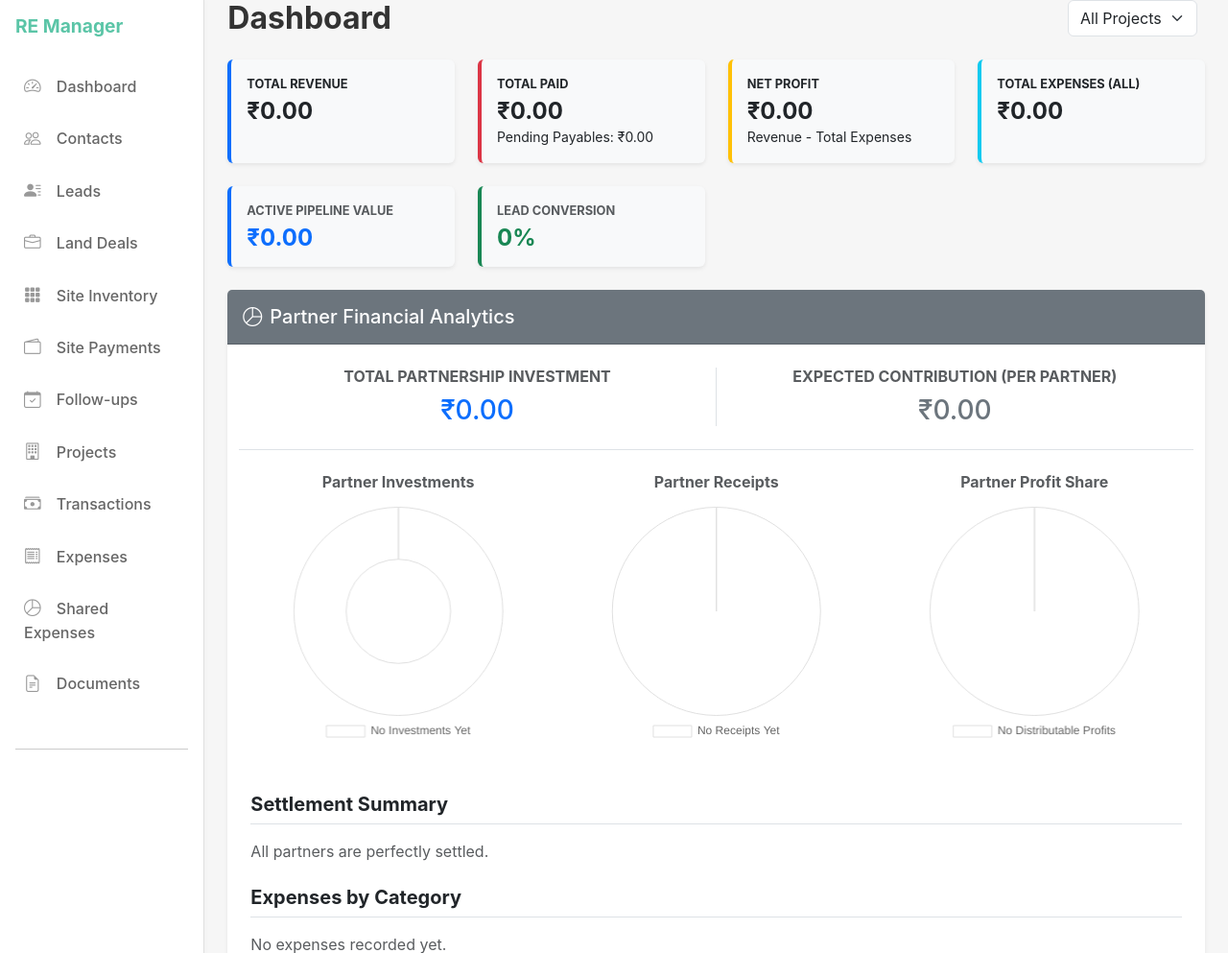
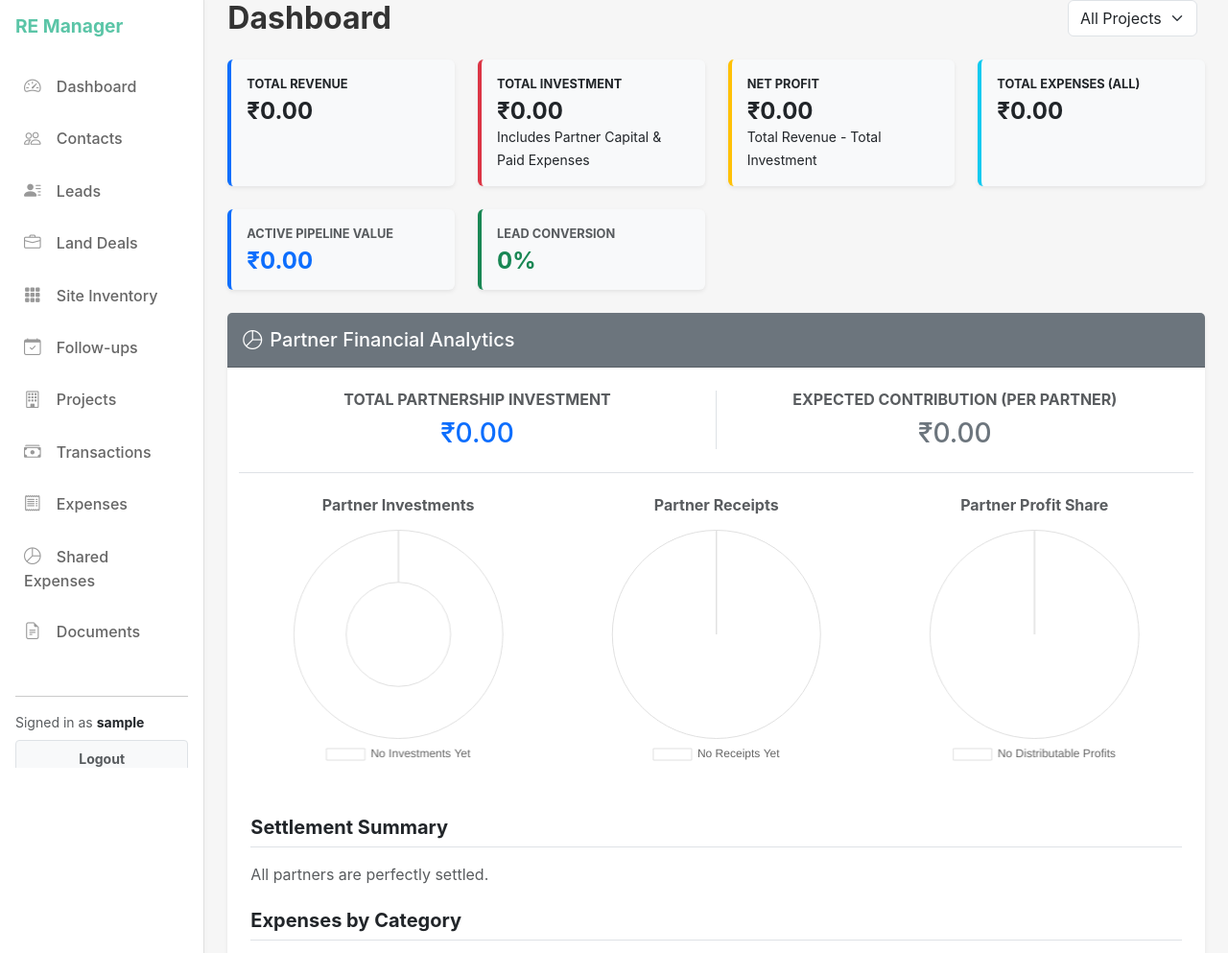
Before and after one commit to letsbdift/ReMan-Backend, a Django app: page / in a window 1280 px wide. Shown: the top 993 px of the page at 96% size. Run offline with Django 4.2, Linux system fonts and the light colour scheme; the visitor is signed in with stand-in values (Sample User, id 1); data that the repository does not hold is empty.

Commit message:
feat(django): align net profit formula (revenue - total investment), sort transactions newest first, and clean duplicate form date fields

```diff
--- a/core/models.py
+++ b/core/models.py
@@ -247,7 +247,7 @@ class Transaction(models.Model):
     created_at = models.DateTimeField(auto_now_add=True)
 
     class Meta:
-        ordering = ['-transaction_date', '-created_at']
+        ordering = ['-transaction_date', '-date', '-id']
 
     def save(self, *args, **kwargs):
         if self.transaction_date and not self.date:
--- a/core/templates/core/transaction_list.html
+++ b/core/templates/core/transaction_list.html
@@ -72,7 +72,7 @@
             {% for p in transactions %}
             <tr class="clickable-row bg-white" style="cursor: pointer;">
                 <td class="sticky-left fw-bold bg-white" style="left: 0;">
-                    <div class="text-dark">{{ p.date|date:"d/m/Y" }}</div>
+                    <div class="text-dark">{{ p.transaction_date|default:p.date|date:"d/m/Y" }}</div>
                 </td>
                 <td>{{ p.payment_type }}</td>
                 <td><div class="text-truncate" style="max-width: 120px;" title="{{ p.contact|default:'-' }}">{{ p.contact.name|default:"-" }}</div></td>
@@ -82,7 +82,7 @@
 
                 <td class="d-none record-details">
                     <div data-label="Project">{{ p.project.project_name|default:"-" }}</div>
-                    <div data-label="Date">{{ p.date|date:"d/m/Y" }}</div>
+                    <div data-label="Date">{{ p.transaction_date|default:p.date|date:"d/m/Y" }}</div>
                     <div data-label="Contact">{% if p.contact %}{{ p.contact.name }}{% elif p.paid_by %}{{ p.paid_by }}{% else %}-{% endif %}</div>
                     <div data-label="Project or Deal">{{ p.project_or_deal|default:"-" }}</div>
                     <div data-label="Transaction Type">{{ p.payment_type }}</div>
--- a/core/views.py
+++ b/core/views.py
@@ -34,7 +34,7 @@ def dashboard(request):
         sold_units=Count('sites', filter=Q(sites__status='Sold'))
     ).all()
 
-    recent_transactions = Transaction.objects.all().order_by('-transaction_date', '-created_at')
+    recent_transactions = Transaction.objects.all().order_by('-transaction_date', '-date', '-id')
     total_received_qs = Transaction.objects.filter(transaction_type='Received')
     total_paid_qs = Transaction.objects.filter(transaction_type='Paid')
 
@@ -150,23 +150,40 @@ def dashboard(request):
     paid_shared_expenses = shared_qs.aggregate(total=Coalesce(Sum('total_amount'), Decimal('0.00')))['total']
     total_expenses = paid_expenses + paid_shared_expenses
     total_expenses_all = total_expenses
+    pending_payables = base_expenses.exclude(status__iexact='Paid').aggregate(total=Coalesce(Sum('amount'), Decimal('0.00')))['total']
 
-    # Net Profit = Total Revenue - Total Expenses
-    calculated_net_profit = total_revenue - total_expenses
-    pending_payables = base_expenses.exclude(status__iexact='Paid').aggregate(total=Coalesce(Sum('amount'), Decimal('0.00')))['total']
+    # --- TOTAL INVESTMENT (Partner Capital + All Paid Expenses + Paid Shared Expenses) ---
+    total_paid_tx = total_paid_qs.aggregate(total=Coalesce(Sum('amount'), Decimal('0.00')))['total']
+
+    # Identify unlinked paid expenses to prevent double counting
+    unlinked_paid_expenses = Decimal('0.00')
+    for exp in base_expenses.filter(status__iexact='Paid'):
+        is_in_tx = total_paid_qs.filter(
+            Q(notes__icontains=f"[ExpenseRef: {exp.id}]") |
+            Q(notes__icontains=f"[ExpenseRef:{exp.id}]") |
+            Q(notes__icontains=exp.description, amount=exp.amount)
+        ).exists()
+        if not is_in_tx:
+            other_tx = total_paid_qs.filter(payment_type='Other', amount=exp.amount, paid_by__icontains=exp.paid_by or '').exists()
+            if not other_tx:
+                unlinked_paid_expenses += exp.amount
+
+    total_investment = total_paid_tx + unlinked_paid_expenses + paid_shared_expenses
+
+    # --- NET PROFIT = TOTAL REVENUE - TOTAL INVESTMENT ---
+    calculated_net_profit = total_revenue - total_investment
 
     # --- PARTNER FINANCIAL ANALYTICS ---
     all_partners = Contact.objects.filter(contact_type='Partner').order_by('name')
     N_partners = all_partners.count()
     partner_stats = []
-    total_partnership_investment = Decimal('0.00')
+    total_partnership_investment = total_investment
     total_partnership_receipts = Decimal('0.00')
 
     for p in all_partners:
         invested = base_transactions.filter(transaction_type='Paid', paid_by__icontains=p.name).aggregate(t=Coalesce(Sum('amount'), Decimal('0.00')))['t']
         received = base_transactions.filter(transaction_type='Received', paid_by__icontains=p.name).aggregate(t=Coalesce(Sum('amount'), Decimal('0.00')))['t']
 
-        total_partnership_investment += invested
         total_partnership_receipts += received
 
         # Calculate profit share based on ownership percentage
@@ -276,7 +293,9 @@ def dashboard(request):
         'recent_transactions': recent_transactions,
         'total_received': total_received or 0,
         'total_revenue': total_received or 0,
-        'total_paid': total_paid or 0,
+        'total_investment': total_investment,
+        'total_partnership_investment': total_investment,
+        'total_paid': total_investment,
         'total_expenses': total_expenses_all or 0,
         'total_expenses_all': total_expenses_all or 0,
         'net_profit': calculated_net_profit,
@@ -470,7 +489,7 @@ class TransactionList(ListView):
     context_object_name = 'transactions'
 
     def get_queryset(self):
-        qs = Transaction.objects.all().order_by('-transaction_date', '-created_at')
+        qs = Transaction.objects.all().order_by('-transaction_date', '-date', '-id')
         project_id = self.request.GET.get('project_id', 'all')
         transaction_type = self.request.GET.get('transaction_type', 'all')
         partner_name = self.request.GET.get('partner_name', 'all')
--- a/templates/base.html
+++ b/templates/base.html
@@ -79,8 +79,7 @@
                         <li class="nav-item"><a href="{% url 'lead_list' %}"><i class="bi bi-person-lines-fill"></i> Leads</a></li>
                         <li class="nav-item"><a href="{% url 'deal_list' %}"><i class="bi bi-briefcase"></i> Land Deals</a></li>
                         <li class="nav-item"><a href="{% url 'site_list' %}"><i class="bi bi-grid-3x3-gap-fill"></i> Site Inventory</a></li>
-                        <li class="nav-item"><a href="{% url 'site_payment_list' %}"><i class="bi bi-wallet2"></i> Site Payments</a></li>
-                        <li class="nav-item"><a href="{% url 'followup_list' %}"><i class="bi bi-calendar-check"></i> Follow-ups</a></li>
+                                                <li class="nav-item"><a href="{% url 'followup_list' %}"><i class="bi bi-calendar-check"></i> Follow-ups</a></li>
                         <li class="nav-item"><a href="{% url 'project_list' %}"><i class="bi bi-building"></i> Projects</a></li>
                         <li class="nav-item"><a href="{% url 'transaction_list' %}"><i class="bi bi-cash-stack"></i> Transactions</a></li>
                         <li class="nav-item"><a href="{% url 'expense_list' %}"><i class="bi bi-receipt"></i> Expenses</a></li>
--- a/templates/dashboard.html
+++ b/templates/dashboard.html
@@ -30,9 +30,12 @@
     <div class="col-md-3">
         <div class="card shadow-sm border-0 h-100 bg-light border-start border-danger border-4">
             <div class="card-body">
-                <p class="text-dark mb-1 text-uppercase fw-bold" style="font-size: 0.8rem;">Total Paid</p>
-                <h4 class="mb-0 fw-bold text-dark">₹{{ total_paid|floatformat:2 }}</h4>
-                <small class="text-dark">Pending Payables: ₹{{ pending_payables|floatformat:2 }}</small>
+                <p class="text-dark mb-1 text-uppercase fw-bold" style="font-size: 0.8rem;">Total Investment</p>
+                <h4 class="mb-0 fw-bold text-dark">₹{{ total_investment|default:total_partnership_investment|floatformat:2 }}</h4>
+                <small class="text-dark">Includes Partner Capital & Paid Expenses</small>
+                {% if pending_payables > 0 %}
+                <div class="small text-muted mt-1">Pending Payables: ₹{{ pending_payables|floatformat:2 }}</div>
+                {% endif %}
             </div>
         </div>
     </div>
@@ -43,7 +46,7 @@
                 <h4 class="mb-0 fw-bold text-dark">
                     {% if net_profit < 0 %}-₹{{ net_profit|stringformat:"f"|slice:"1:"|floatformat:2 }}{% else %}₹{{ net_profit|floatformat:2 }}{% endif %}
                 </h4>
-                <small class="text-dark">Revenue - Total Expenses</small>
+                <small class="text-dark">Total Revenue - Total Investment</small>
             </div>
         </div>
     </div>
@@ -280,7 +283,7 @@
                         <tbody>
                             {% for t in recent_transactions|slice:":5" %}
                             <tr>
-                                <td>{{ t.date|date:"d/m/Y" }}</td>
+                                <td>{{ t.transaction_date|default:t.date|date:"d/m/Y" }}</td>
                                 <td><span class="badge {% if t.transaction_type == 'Received' %}bg-success{% else %}bg-danger{% endif %}">{{ t.transaction_type }}</span></td>
                                 <td>{{ t.paid_by|default:"-" }}</td>
                                 <td class="fw-bold">₹{{ t.amount|floatformat:2 }}</td>
```
Also changed, not shown: core/forms.py (+22 -26 lines).
